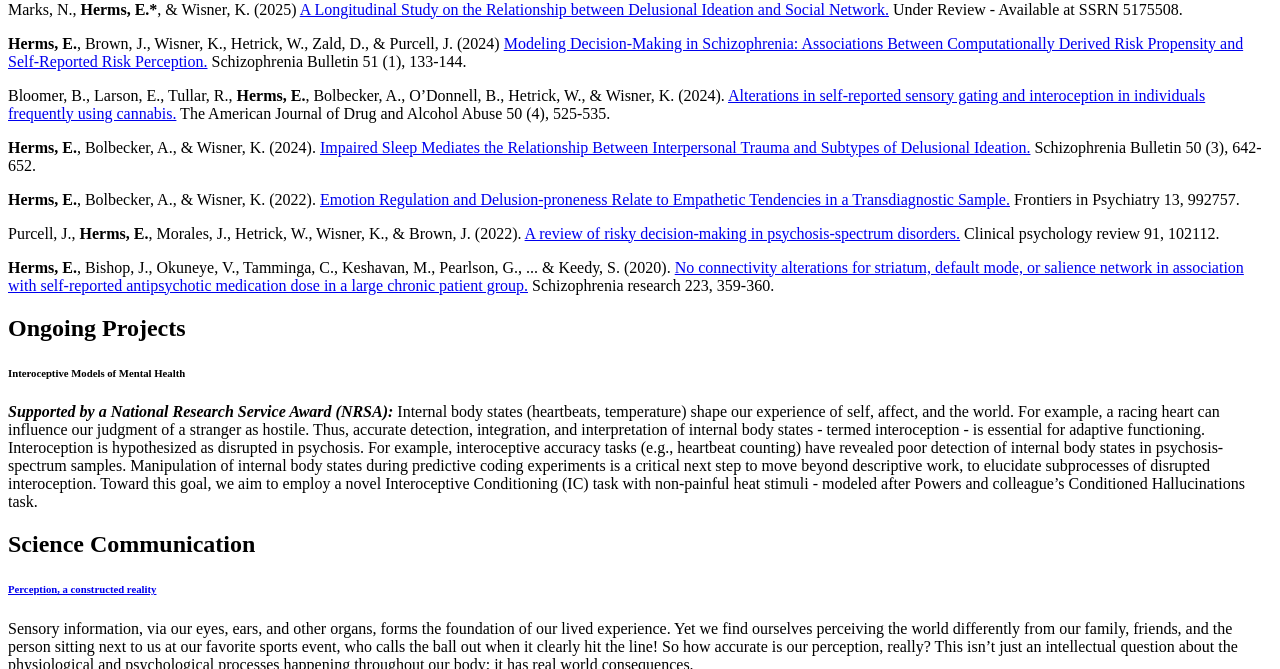
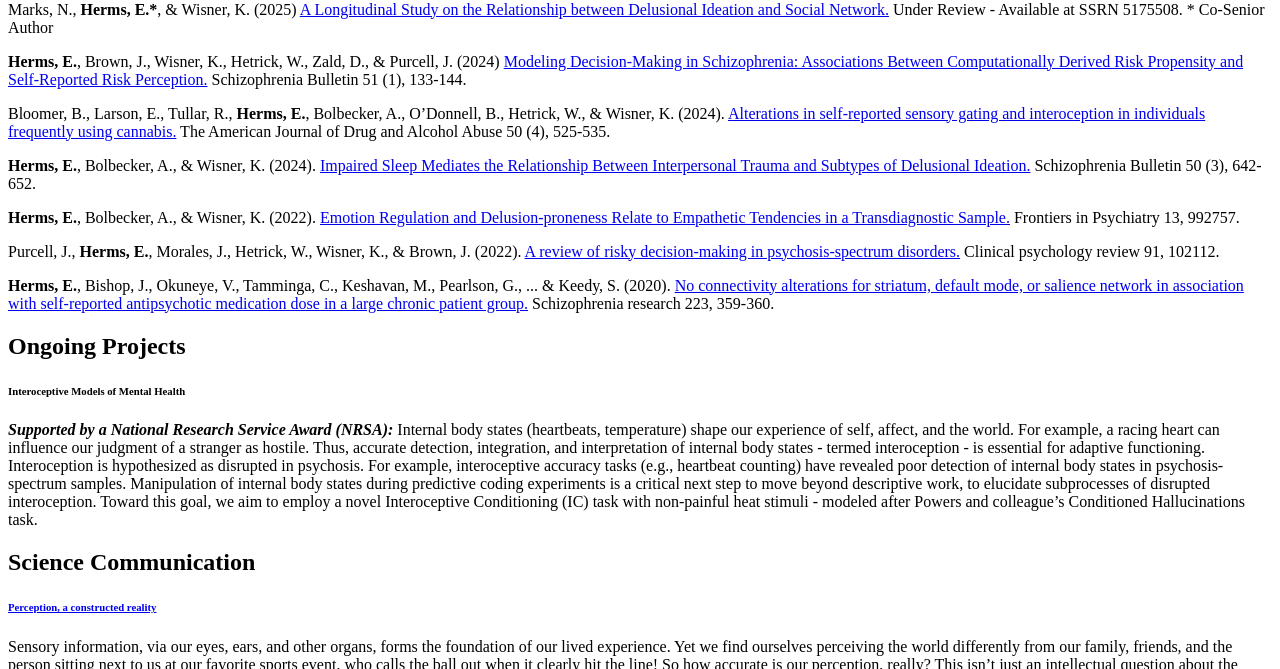
Before and after one commit to hermanator608/emma-portfolio, a website: page src/index.html in a window 1280 px wide. Shown: the part 431-1100 px from the top of the page. Drawn offline with Linux system fonts and the light colour scheme.

Commit message:
fixingsections

```diff
--- a/src/index.html
+++ b/src/index.html
@@ -38,12 +38,8 @@
       <div class="navigator-link-container">
         <span class="caption"><a href="#emmaherms">Emma Herms</a></span>
         <span class="caption"><a href="#publications">Publications</a></span>
-        <span class="caption"
-          ><a href="#ongoingProjects">Ongoing Projects</a></span
-        >
-        <span class="caption"
-          ><a href="#scienceCommunication">Science Comm.</a></span
-        >
+        <span class="caption"><a href="#ongoingProjects">Ongoing Projects</a></span>
+        <span class="caption"><a href="#scienceCommunication">Science Comm.</a></span>
       </div>
       <div class="navigator-external-link-container">
         <a href="https://github.com/mkdir-eherms" target="_blank"
@@ -87,7 +83,7 @@
                 target="_blank"
                 >A Longitudinal Study on the Relationship between Delusional Ideation and Social Network.</a
               >
-              Under Review - Available at SSRN 5175508.
+              Under Review - Available at SSRN 5175508. * Co-Senior Author
             </p>
           </div>
           <div class="publicationSection">
@@ -187,8 +183,7 @@
                 Powers and colleague’s Conditioned Hallucinations task.
               </p>
             </div>
-          </div>
-
+        </section>
         <section id="scienceCommunication" class="section">
           <h2>Science Communication</h2>
           <div class="blogSection">
```
